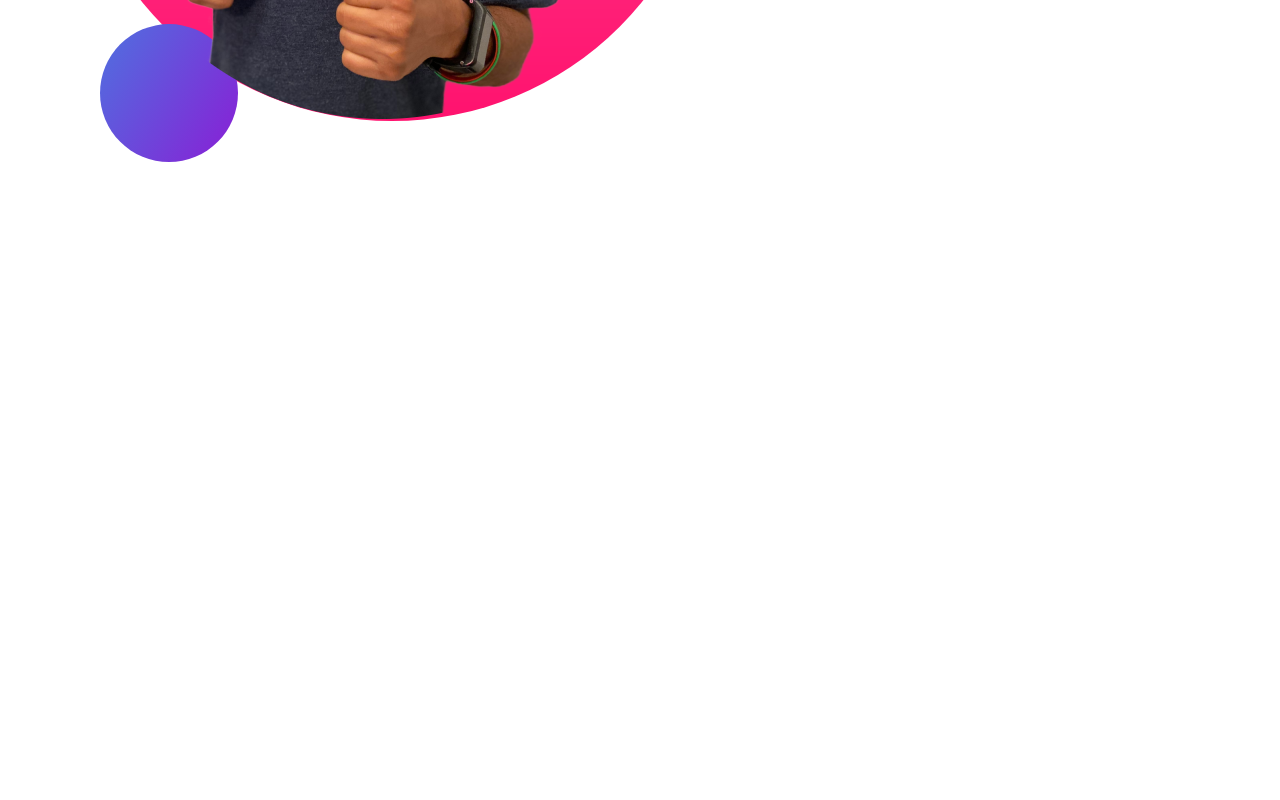
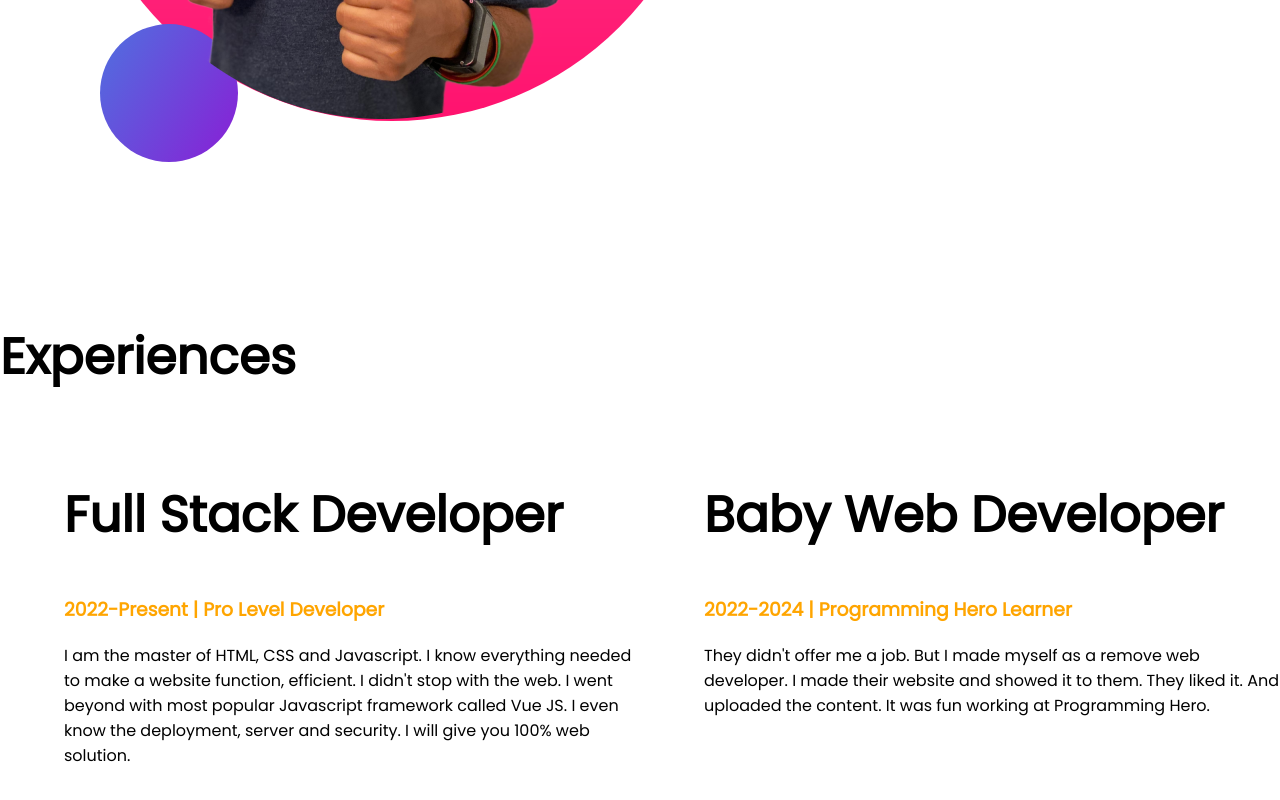
Before and after one commit to mansurdewan/developer-portfolio, a plain HTML site: page index.html in a window 1280 px wide. Shown: the part 1137-1937 px from the top of the page. Before the commit the page ends 1457 px from the top, so only its background shows below. Drawn offline with Linux system fonts and the light colour scheme.

Commit message:
expriences added

```diff
--- a/index.html
+++ b/index.html
@@ -12,7 +12,7 @@
     <link rel="stylesheet" href="style.css">
 </head>
 <body>
-    <section class="top-banner">
+    <section class="top-banner flexible-container">
     <div class="half-width">
     <h1>Welcome To</h1>
     <h1><span class="color">Mansur Dewan</span> World!</h1>
@@ -21,7 +21,7 @@
 <a class="link-button" href="http://www.facebook.com" target="_blank" rel="noopener noreferrer">HIRE ME</a></div>
    <div class="half-width"> <img src="images/jhankar.png" alt=""> </div>
    </section>
-   <section class="dream-big">
+   <section class="dream-big flexible-container">
     <div>
         <img src="images/jhankar2.png" alt="">
     </div>
@@ -32,6 +32,22 @@
         <a class="link-button" href="http://www.google.com" target="_blank" rel="noopener noreferrer">DOWNLOAD RESUME</a>
     </div>
    </section>
+   <section class="experience-area">
+    <h1>Experiences</h1>
+    <div class=" flexible-container ">
+        <div class="half-width">
+            <h1>Full Stack Developer</h1>
+            <h3 class="color">2022-Present | Pro Level Developer</h3>
+            <p>I am the master of HTML, CSS and Javascript. I know everything needed to make a website function, efficient. I didn't stop with the web. I went beyond with most popular Javascript framework called Vue JS. I even know the deployment, server and security. I will give you 100% web solution.</p>
+        </div>
+        <div class="half-width">
+            <h1>Baby Web Developer</h1>
+            <h3 class="color">2022-2024 | Programming Hero Learner</h3>
+            <p>They didn't offer me a job. But I made myself as a remove web developer. I made their website and showed it to them. They liked it. And uploaded the content. It was fun working at Programming Hero.</p>
+        </div>
+    </div>
+
+   </section>
 
 </body>
 </html>
--- a/style.css
+++ b/style.css
@@ -9,7 +9,7 @@ h1{
 .color{
     color: orange;
 }
-section{
+.flexible-container{
     display: flex;
     margin-bottom: 150px;
 }
```
